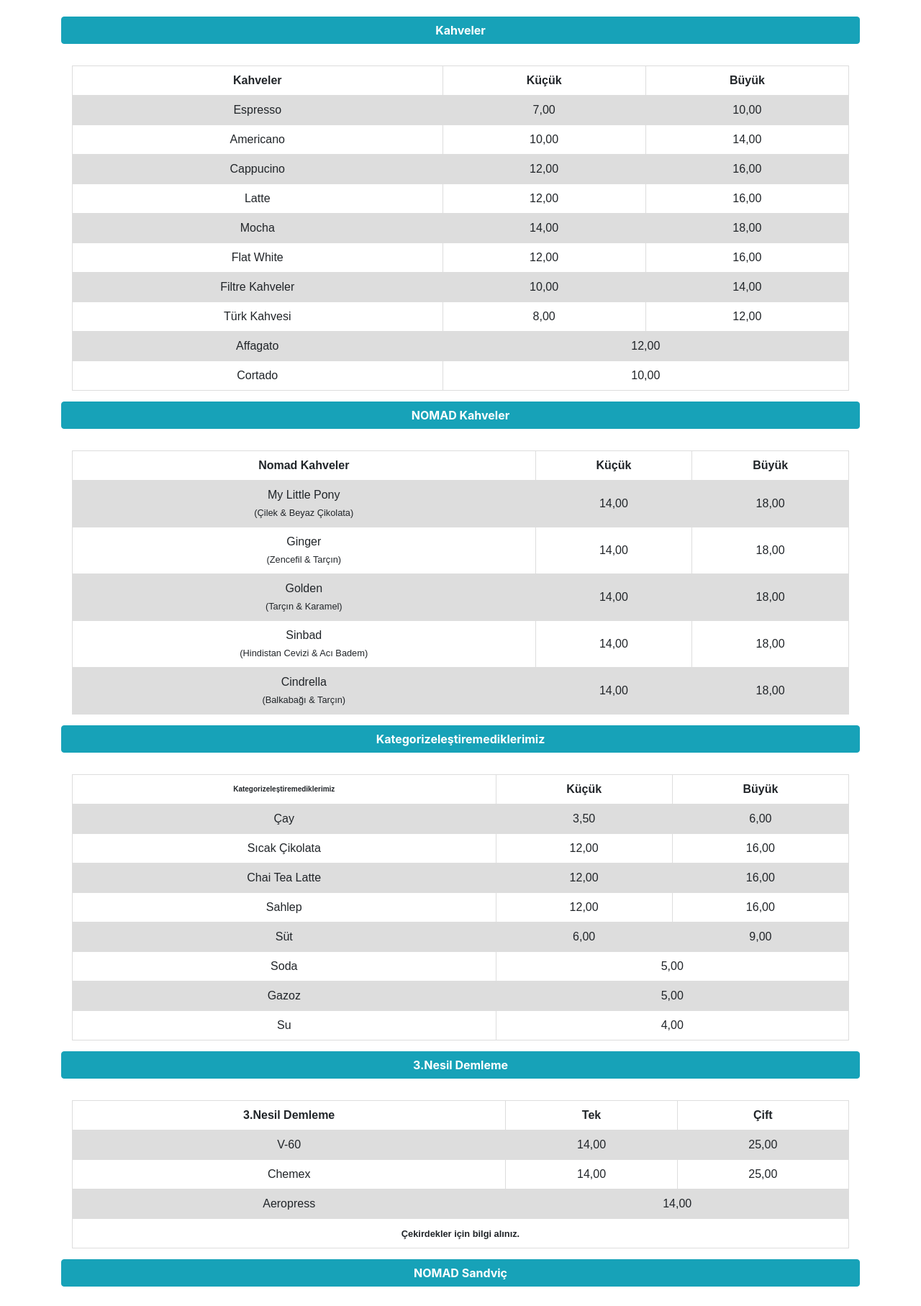
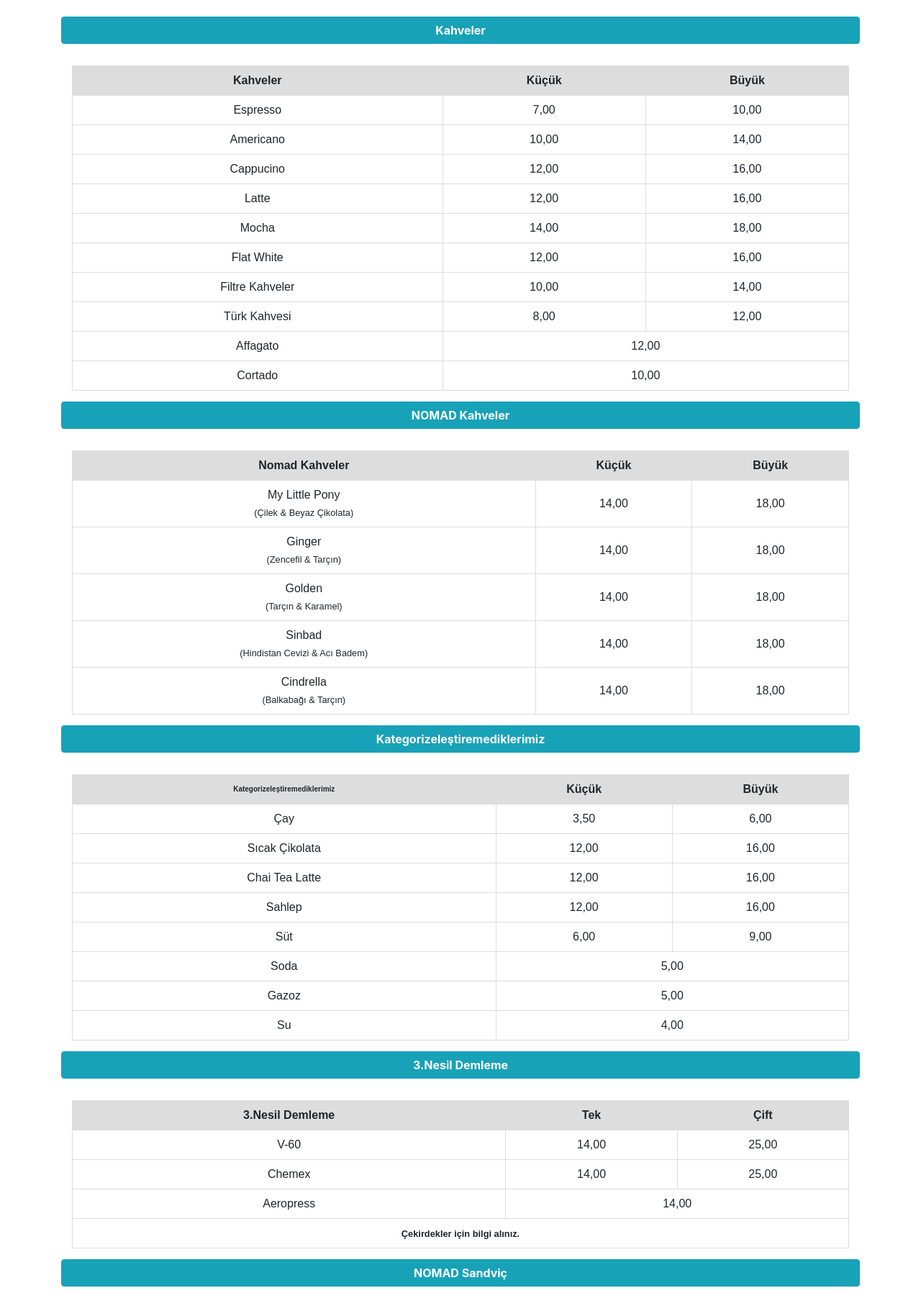
Before and after one commit to srgul/coffeeqrmen-, a website: page public/index.html in a window 1280 px wide. Shown: the part 587-2402 px from the top of the page at 72% size. Drawn offline with nearby package versions, Linux system fonts and the light colour scheme.

Commit message:
refresh menü

```diff
--- a/public/index.css
+++ b/public/index.css
@@ -40,9 +40,6 @@
     padding: 8px;
   }
 
-  tr:nth-child(even) {
-    background-color: #dddddd;
-  }
 
 button {
   width: 100%;
--- a/public/index.html
+++ b/public/index.html
@@ -24,7 +24,7 @@
                 <button class="btn btn-info" id="kahve"><b>Kahveler</b></button>
                 <div class="container kahveIcerik">
                     <table id="KahveIcerik">
-                        <tr>
+                          <tr style="background-color: #dddddd;">
                             <th>Kahveler</th>
                             <th>Küçük</th>
                             <th>Büyük</th>
@@ -84,8 +84,8 @@
                 <button class="btn btn-info" id="nomad"><b>NOMAD Kahveler</b></button>
                 <div class="nomadKahve container">
                     <table id="nomadKahve">
-                        <tr>
-                            <th>Nomad Kahveler</th>
+                        <tr style="background-color: #dddddd;">
+                            <th> Nomad Kahveler</th>
                             <th>Küçük</th>
                             <th>Büyük</th>
                           </tr>
@@ -122,7 +122,7 @@
                 <button class="btn btn-info" id="standart"><b>Kategorizeleştiremediklerimiz</b></button>
                 <div class="container standart">
                     <table id="standartIcecek">
-                        <tr>
+                        <tr style="background-color: #dddddd;">
                             <th style="font-size: 10px;">Kategorizeleştiremediklerimiz</th>
                             <th>Küçük</th>
                             <th>Büyük</th>
@@ -171,7 +171,7 @@
                 <button class="btn btn-info" id="thirdWave"><b>3.Nesil Demleme</b></button>
                 <div class="container thirdWave">
                     <table id="thirdWaveDrink">
-                          <tr>
+                          <tr style="background-color: #dddddd;">
                             <th>3.Nesil Demleme</th>
                             <th>Tek </th>
                             <th>Çift</th>
@@ -200,7 +200,7 @@
               <button class="btn btn-info" id="sandvic"><b>NOMAD Sandviç</b></button>
               <div class="container sandviç">
                   <table id="sandvicMenu">
-                      <tr>
+                      <tr style="background-color: #dddddd;">
                           <th>NOMAD Sandviçler</th>
                           <th colspan="2">Fiyat</th>
                         </tr>
```
